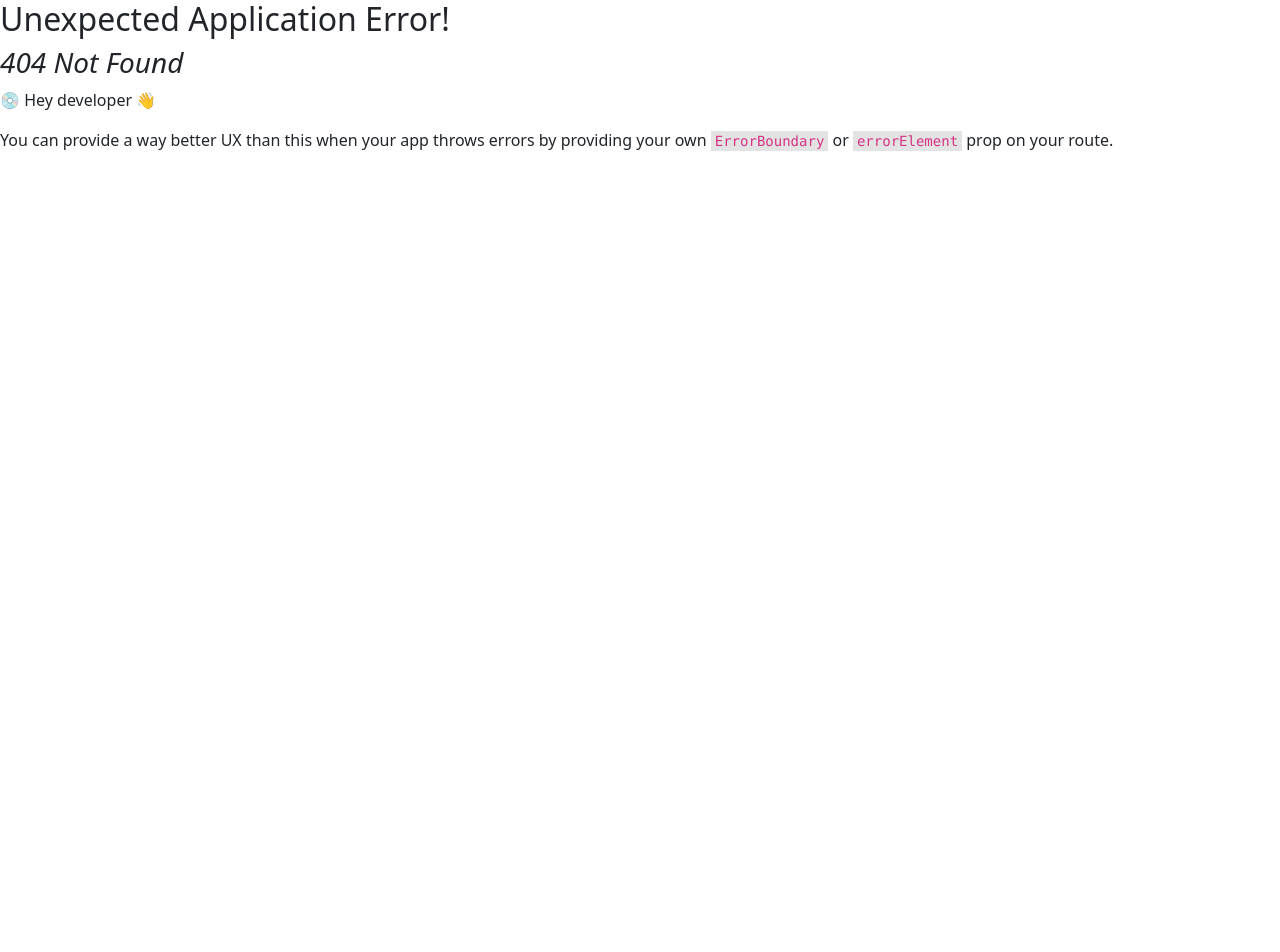
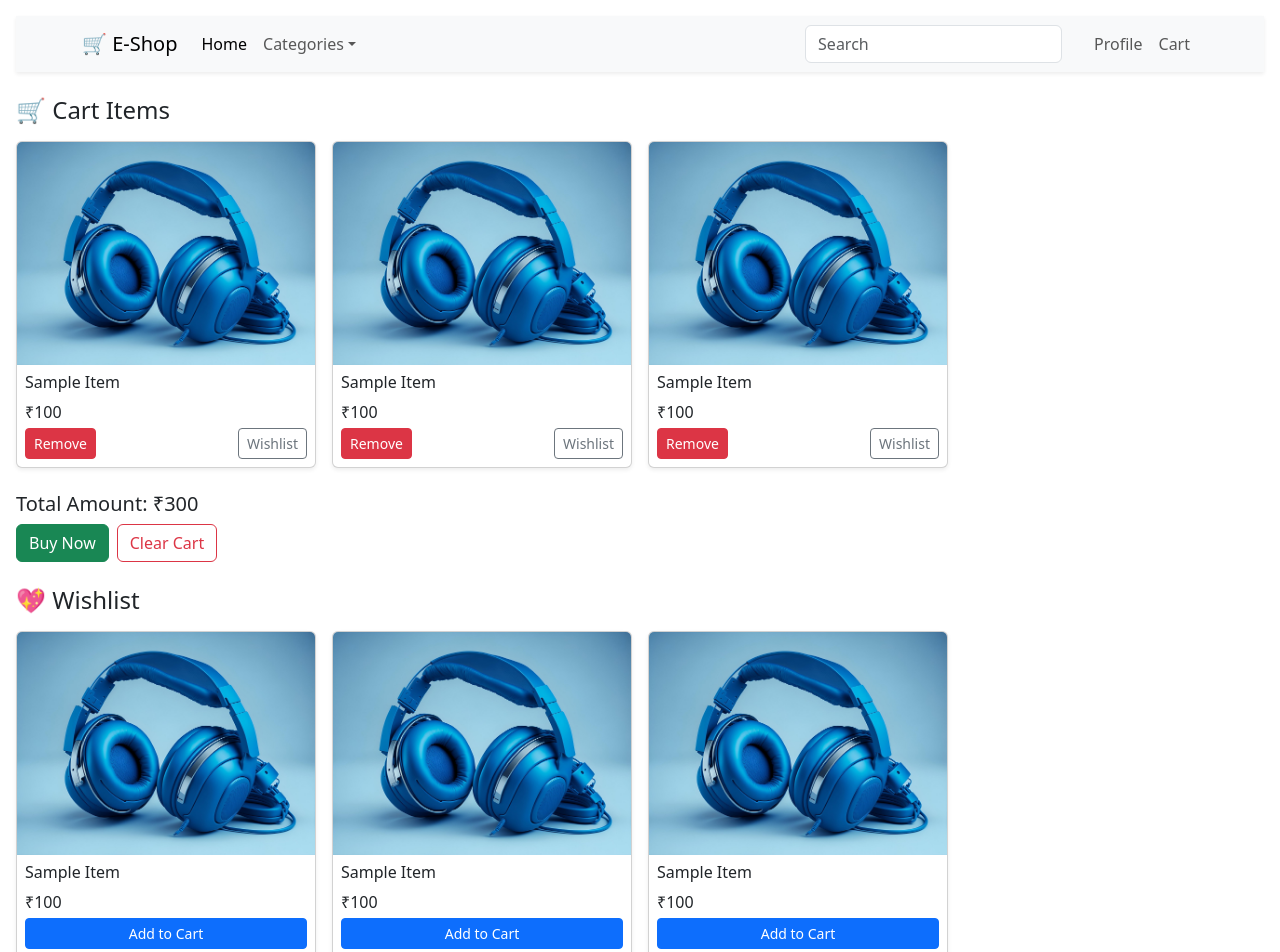
Before and after one commit to kartikgupta2552/online-shopping-system, a React (Vite) app in the folder client/: page /cart in a window 1280 px wide. Before the commit this address had no page. Shown: the top 952 px of the page. Before the commit the page ends 800 px from the top, so only its background shows below. Built offline with nearby package versions, Linux system fonts and the light colour scheme.

Commit message:
cart , Invoice and order History Page

```diff
--- a/client/src/components/MyNavbar.jsx
+++ b/client/src/components/MyNavbar.jsx
@@ -33,7 +33,7 @@
     return (
         <nav className="navbar navbar-expand-lg bg-body-tertiary">
             <div className="container-fluid">
-                <Link className="nav-link active" aria-current="page" to="/homepage"><strong>Not-Another-Shop</strong></Link>
+                <Link className="nav-link active" aria-current="page" to="/homepage"><strong> 🛒 ApnaCart</strong></Link>
                 <button className="navbar-toggler" type="button" data-bs-toggle="collapse"
                         data-bs-target="#navbarSupportedContent" aria-controls="navbarSupportedContent"
                         aria-expanded="false" aria-label="Toggle navigation">
--- /dev/null
+++ b/client/src/pages/Cart.jsx
@@ -0,0 +1,107 @@
+import React, { useState } from 'react';
+import Navbar from '../components/Navbar';
+import {useNavigate} from 'react-router-dom'
+import headphoneImg from '../assets/headphones.jpg';
+const sampleItem = {
+  id: 0,
+  title: 'Sample Item',
+  price: 100,
+  image:headphoneImg
+};
+
+const Cart = () => {
+  const [cartItems, setCartItems] = useState([
+    { ...sampleItem, id: 1 },
+    { ...sampleItem, id: 2 },
+    { ...sampleItem, id: 3 }
+  ]);
+
+  const [wishlist, setWishlist] = useState([
+    { ...sampleItem, id: 4 },
+    { ...sampleItem, id: 5 },
+    { ...sampleItem, id: 6 }
+  ]);
+
+  const removeFromCart = (id) => {
+    setCartItems(cartItems.filter(item => item.id !== id));
+  };
+  const navigate=useNavigate();
+  function handleClickPayment(){
+    navigate('/payment')
+  }
+
+  const clearCart = () => {
+    setCartItems([]);
+  };
+
+  const addToCart = (item) => {
+    setCartItems([...cartItems, item]);
+    setWishlist(wishlist.filter(w => w.id !== item.id));
+  };
+
+  const moveToWishlist = (item) => {
+    setWishlist([...wishlist, item]);
+    setCartItems(cartItems.filter(c => c.id !== item.id));
+  };
+
+  const totalAmount = cartItems.reduce((sum, item) => sum + item.price, 0);
+
+  return (
+    <div className="container-fluid p-3">
+      {/* Navbar */}
+      <Navbar/>
+
+      {/* Cart Section */}
+      <div className="mb-4">
+        <h4 className="mb-3">🛒 Cart Items</h4>
+        <div className="row row-cols-1 row-cols-md-4 g-3">
+          {cartItems.map(item => (
+            <div className="col" key={item.id}>
+              <div className="card h-100 shadow-sm">
+                <img src={item.image} className="card-img-top" alt={item.title} />
+                <div className="card-body p-2">
+                  <h6 className="card-title">{item.title}</h6>
+                  <p className="card-text mb-1">₹{item.price}</p>
+                  <div className="d-flex justify-content-between">
+                    <button className="btn btn-danger btn-sm" onClick={() => removeFromCart(item.id)}>Remove</button>
+                    <button className="btn btn-outline-secondary btn-sm" onClick={() => moveToWishlist(item)}>Wishlist</button>
+                  </div>
+                </div>
+              </div>
+            </div>
+          ))}
+        </div>
+
+        {/* Total and Actions */}
+        <div className="mt-4">
+          <h5>Total Amount: ₹{totalAmount}</h5>
+          <button className="btn btn-success me-2"onClick={handleClickPayment} >Buy Now</button>
+          <button className="btn btn-outline-danger" onClick={clearCart}>Clear Cart</button>
+        </div>
+      </div>
+
+      {/* Wishlist Section */}
+      <div className="mb-4">
+        <h4 className="mb-3">💖 Wishlist</h4>
+        <div className="row row-cols-1 row-cols-md-4 g-3">
+          {wishlist.map(item => (
+            <div className="col" key={item.id}>
+              <div className="card h-100 shadow-sm">
+                <img src={item.image} className="card-img-top" alt={item.title} />
+                <div className="card-body p-2">
+                  <h6 className="card-title">{item.title}</h6>
+                  <p className="card-text mb-1">₹{item.price}</p>
+                  <button className="btn btn-primary btn-sm w-100" onClick={() => addToCart(item)}>Add to Cart</button>
+                </div>
+              </div>
+            </div>
+          ))}
+        </div>
+      </div>
+
+
+    </div>
+  );
+};
+
+export default Cart;
--- /dev/null
+++ b/client/src/pages/InvoicePage.jsx
@@ -0,0 +1,113 @@
+import React from 'react';
+import MyNavbar from './../components/MyNavbar';
+import HeadPhoneImg from './../assets/headphones.jpg'
+import {useNavigate} from 'react-router-dom'
+
+const InvoicePage = () => {
+
+    const navigate=useNavigate();
+    function handleClickPayment(){
+        navigate('/payment')
+      }
+
+  const cartItems = [
+    {
+      id: 1,
+      title: 'Headphone Samsung',
+      image: HeadPhoneImg,
+      quantity: 2,
+      price: 1000,
+      details:"Built-in DAC for customized for undistorted, studio quality audio experience. Rich AKG tuned audio designed with 2-way speakers, so you get pro-grade sound quality. Crafted with lightweight materials, & designed to sit comfortably in your ears so you can tune out the world with your music."
+    },
+    {
+      id: 2,
+      title: 'Umbrella',
+      image: HeadPhoneImg,
+      quantity: 4,
+      price: 250,
+      details:"Built-in DAC for customized for undistorted, studio quality audio experience. Rich AKG tuned audio designed with 2-way speakers, so you get pro-grade sound quality. Crafted with lightweight materials, & designed to sit comfortably in your ears so you can tune out the world with your music."
+    },
+    {
+        id: 3,
+        title: 'Umbrella',
+        image: HeadPhoneImg,
+        details:"Built-in DAC for customized for undistorted, studio quality audio experience. Rich AKG tuned audio designed with 2-way speakers, so you get pro-grade sound quality. Crafted with lightweight materials, & designed to sit comfortably in your ears so you can tune out the world with your music.",
+        quantity: 4,
+        price: 150,
+      },
+  ];
+
+  const totalAmount = cartItems.reduce((sum, item) => sum + item.price * item.quantity, 0);
+
+
+
+  return (
+    <div className="container-fluid my-4">
+      {/* Navbar */}
+
+      <MyNavbar/>
+
+      {/* Invoice Section */}
+      <h1 className="mb-4 text-center">🧾 Invoice</h1><br/>
+
+
+
+    <div className="row g-3">
+        {cartItems.map((item) => (
+            <div className="row mb-4">
+            <div className="col-md-5">
+              <img src={item.image}alt="Product" className="img-fluid rounded shadow"
+              style={{ width: '80%', height: '90%', objectFit: 'cover' }}
+              />
+            </div>
+            <div className="col-md-7">
+
+              <h4 className="mb-1 mt-2"><strong>Name : </strong>{item.title}</h4>
+              <h5 className="mb-1 text-secondary" ><strong className='text-dark'>Details : </strong> {item.details}   </h5>
+              <h5 className="mb-1"><strong>Quantity : </strong> {item.quantity}</h5>
+            <h5 className="mb-1"><strong>Price : </strong> ₹{item.price}</h5>
+            <h5 className="mb-0 fw-bold ">Amt : ₹{item.price * item.quantity}/- only</h5>
+
+            </div>
+          </div>
+
+        ))}
+      </div>
+
+
+
+
+
+
+
+
+
+
+
+
+
+
+
+
+      {/* Address & Total */}
+      <div className="mt-4">
+        <label htmlFor="addressSelect" className="form-label">Select Address</label>
+        <select id="addressSelect" className="form-select mb-3">
+          <option>Home Address</option>
+          <option>Office Address</option>
+          <option>Other</option>
+        </select>
+
+        <h5 className="mb-3" style={{ color: 'red' }}>Total Amount: ₹{totalAmount}/- only</h5>
+
+        <button className="btn btn-primary btn-lg"   onClick={handleClickPayment} >
+          Payment
+        </button>
+      </div>
+
+
+    </div>
+  );
+};
+
+export default InvoicePage;
--- a/client/src/pages/ItemDetailsPage.jsx
+++ b/client/src/pages/ItemDetailsPage.jsx
@@ -10,7 +10,7 @@
     navigate('/cart')
   }
   function handleClickWishList(){
-    navigate('/wishList')
+    navigate('/cart')
   }
   function handleClickPayment(){
     navigate('/payment')
@@ -20,7 +20,7 @@
     <>
       {/* Navbar */}
 
-      {/* <Navbar/> */}
+
       <MyNavbar/>
 
       {/* Product Details */}
--- /dev/null
+++ b/client/src/pages/OrderHistory.jsx
@@ -0,0 +1,71 @@
+import React from 'react';
+import MyNavbar from './../components/MyNavbar';
+import HeadPhoneImg from './../assets/headphones.jpg'
+const orders = [
+  {
+    id: 1,
+    title: 'Umbrella',
+    quantity: 2,
+    price: 50,
+    total: 100,
+    date: '2 Feb 2025',
+    image: HeadPhoneImg ,
+  },
+  {
+    id: 2,
+    title: 'Jug',
+    quantity: 5,
+    price: 10,
+    total: 50,
+    date: '5 Feb 2024',
+    image: HeadPhoneImg,
+  },
+  {
+    id: 3,
+    title: 'Jug',
+    quantity: 5,
+    price: 10,
+    total: 50,
+    date: '5 Feb 2024',
+    image: HeadPhoneImg,
+  },
+];
+
+const OrderHistory = () => {
+  return (
+
+
+    <div className="container my-5">
+    <MyNavbar/>
+
+      <h2 className="text-center mb-4 mt-4">🧾 Previous Orders </h2>
+
+      {orders.map((order) => (
+        <div
+          key={order.id}
+          className="card mb-4 shadow-sm p-3 border-0 rounded "
+        >
+          <div className="row g-3 align-items-center">
+            <div className="col-auto">
+              <img
+                src={order.image}
+                alt={order.title}
+                className="img-fluid rounded"
+                style={{ width: '120px', height: '120px', objectFit: 'cover' }}
+              />
+            </div>
+            <div className="col">
+              <h5 className="mb-1">Title: {order.title}</h5>
+              <p className="mb-1">Quantity: {order.quantity}</p>
+              <p className="mb-1">Price: ₹{order.price}</p>
+              <p className="mb-1 fw-bold">Total Amount: ₹{order.total}</p>
+              <p className="mb-0 text-muted">Order Date: {order.date}</p>
+            </div>
+          </div>
+        </div>
+      ))}
+    </div>
+  );
+};
+
+export default OrderHistory;
--- a/client/src/pages/Payment.jsx
+++ b/client/src/pages/Payment.jsx
@@ -78,6 +78,14 @@
           <h3 className="text-muted">Select a payment method to enter details.</h3>
         )}
       </div>
+
+
+       <div className="d-flex justify-content-center mt-4">
+      <button className="btn btn-success text-center">
+        Click for Payment
+      </button>
+    </div>
+
     </div>
   );
 };
```
Also changed, not shown: client/src/App.jsx (+8 -1 lines), 2 other files (tests, documents, lock files or other folders).
